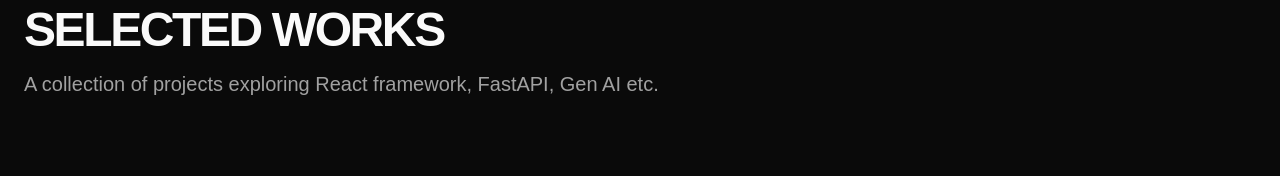
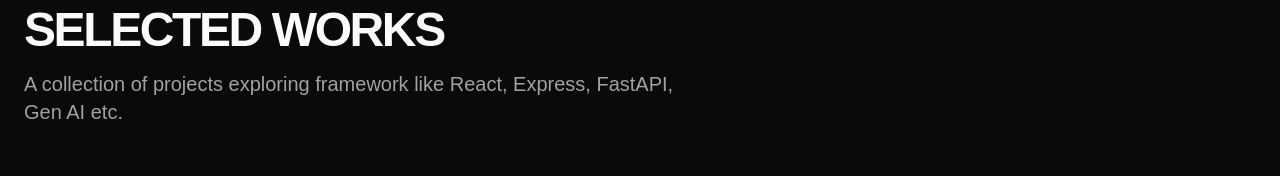
Before and after one commit to its-bismay/bibhabasu-bismay-kumar-naik, a React (Vite) app: page /projects in a window 1280 px wide. Shown: the part 154-330 px from the top of the page. Built offline with nearby package versions, Linux system fonts and the light colour scheme; no server answers.

Commit message:
V1: ready for deployment

```diff
--- a/src/pages/Home.jsx
+++ b/src/pages/Home.jsx
@@ -231,7 +231,7 @@
 									React Native mobile application
 								</h4>
 								<p className="text-sm text-muted-foreground line-clamp-2 mb-4">
-									A real-estate maagement system based on react native.
+									A real-estate maagement system based on react native and supabase.
 								</p>
 								<div className="flex gap-2">
 									<span className="text-[10px] font-mono bg-zinc-950/50 px-2 py-1 rounded-md border border-border">
@@ -326,37 +326,6 @@
 					</h2>
 				</div>
 
-				{/* <div className="grid grid-cols-1 md:grid-cols-2 gap-6">
-					{portfolioData.achievements.map((item) => (
-						<motion.div
-							key={item.id}
-							whileHover={{ y: -5 }}
-							transition={{ type: "spring", stiffness: 300 }}
-						>
-							<Card className="bg-muted/10 border-border/50 overflow-hidden relative group">
-								<div className="absolute top-0 right-0 p-4 opacity-5 group-hover:opacity-10 transition-opacity">
-									<Newspaper className="w-24 h-24 rotate-12" />
-								</div>
-								<CardContent className="p-8">
-									<div className="flex justify-between items-start mb-4">
-										<Badge variant="secondary">
-											{item.category}
-										</Badge>
-										<span className="text-xs font-mono text-muted-foreground">
-											{item.date}
-										</span>
-									</div>
-									<h3 className="text-xl font-bold mb-2">
-										{item.title}
-									</h3>
-									<p className="text-muted-foreground text-sm leading-relaxed">
-										{item.description}
-									</p>
-								</CardContent>
-							</Card>
-						</motion.div>
-					))}
-				</div> */}
 				<div className="grid grid-cols-1 md:grid-cols-2 gap-6 items-start">
   {portfolioData.achievements.map((item) => (
     <motion.div
--- a/src/pages/Projects.jsx
+++ b/src/pages/Projects.jsx
@@ -18,7 +18,7 @@
       <div className="mb-20">
         <h1 className="text-5xl font-black tracking-tighter mb-4">SELECTED WORKS</h1>
         <p className="text-xl text-muted-foreground max-w-2xl">
-          A collection of projects exploring React framework, FastAPI, Gen AI etc.
+          A collection of projects exploring framework like React, Express, FastAPI, Gen AI etc.
         </p>
       </div>
 
```
